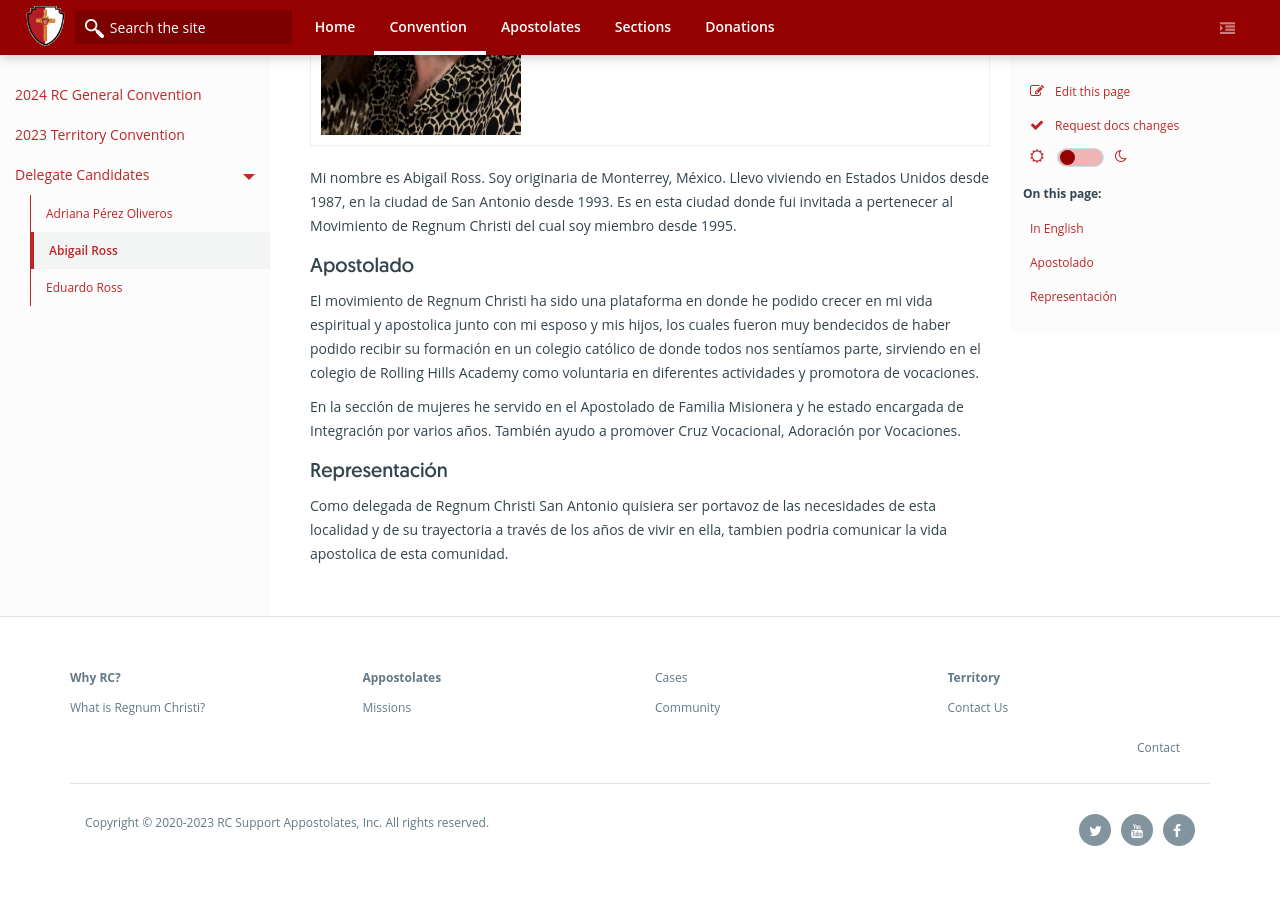
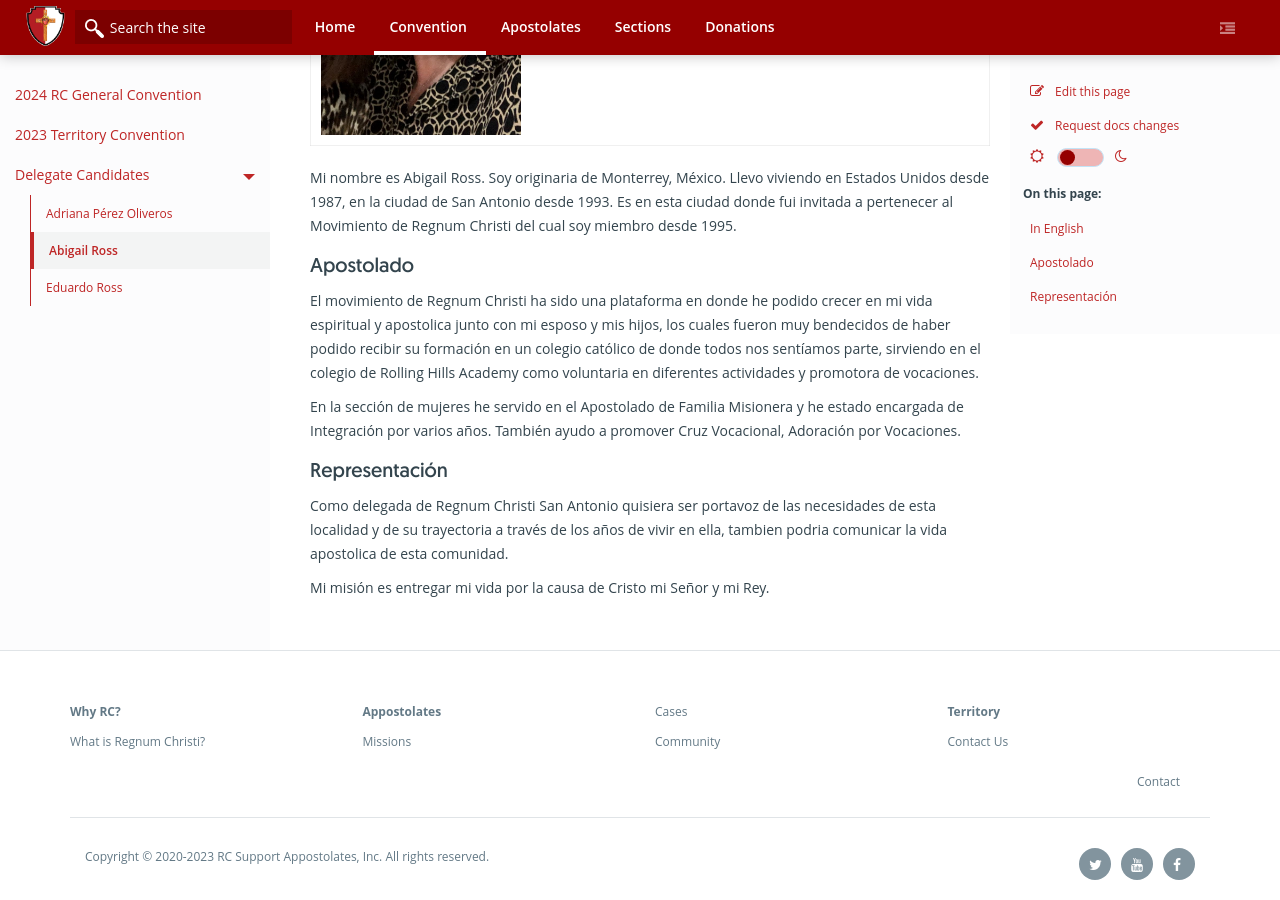
Before and after one commit to rcsanantonio/rcsanantonio.github.io, a Jekyll site: the page built from convention/candidate-abigail-ross.md, in a window 1280 px wide and 900 px high, scrolled down 421 px. Built offline with Jekyll 4.4.1, drawn with Linux system fonts in a browser that asks for light colours; some web fonts are replaced; before the commit the page ends 1287 px from its top, so only the background shows below that.

Commit message:
Add last line.

```diff
--- a/convention/candidate-abigail-ross.md
+++ b/convention/candidate-abigail-ross.md
@@ -20,3 +20,5 @@ También ayudo a promover Cruz Vocacional, Adoración por Vocaciones.
 
 ## Representación
 Como delegada de Regnum Christi San Antonio quisiera ser portavoz de las necesidades de esta localidad y de su trayectoria a través de los años de vivir en ella, tambien podria comunicar la vida apostolica de esta comunidad.
+
+Mi misión es entregar mi vida por la causa de Cristo mi Señor y mi Rey.
```
